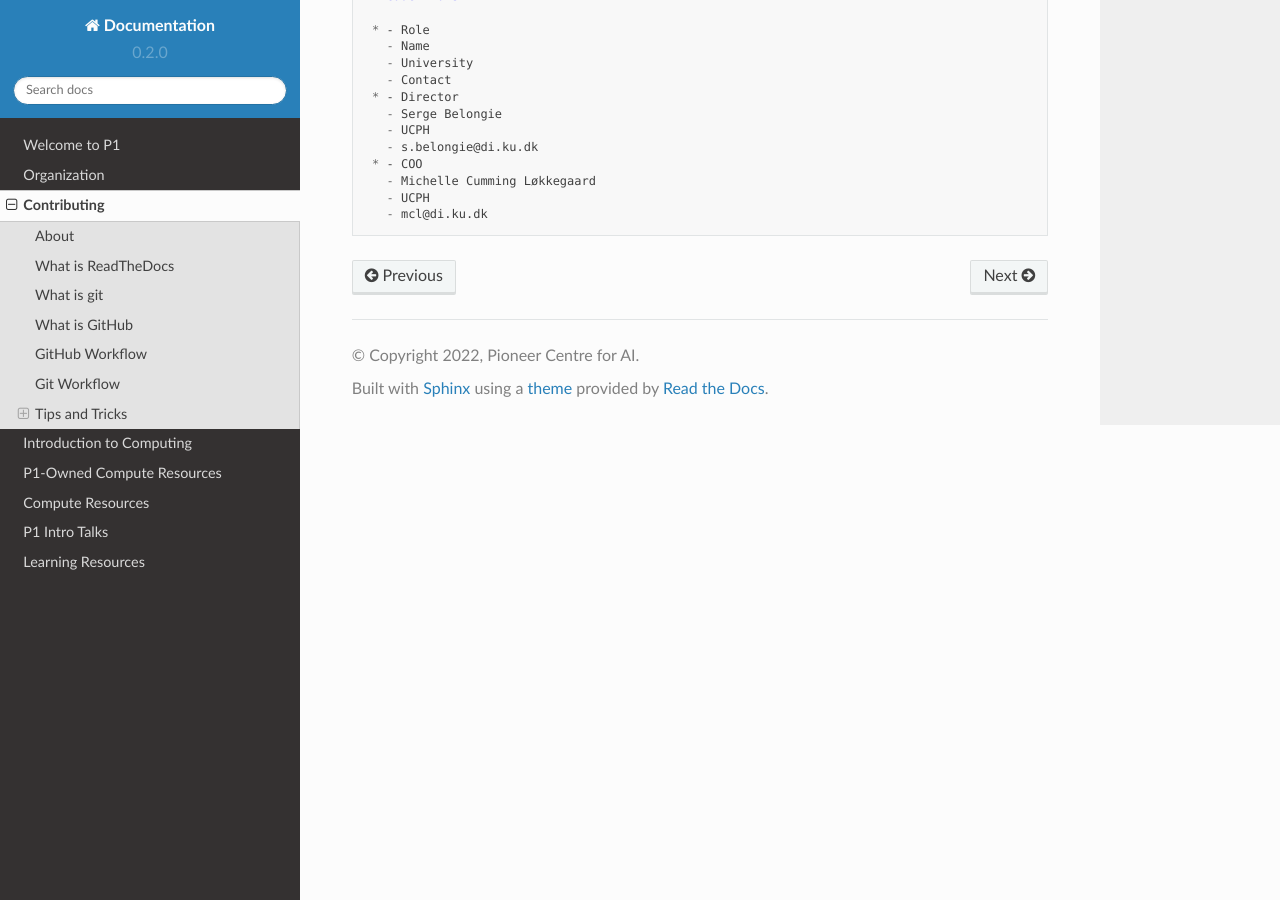
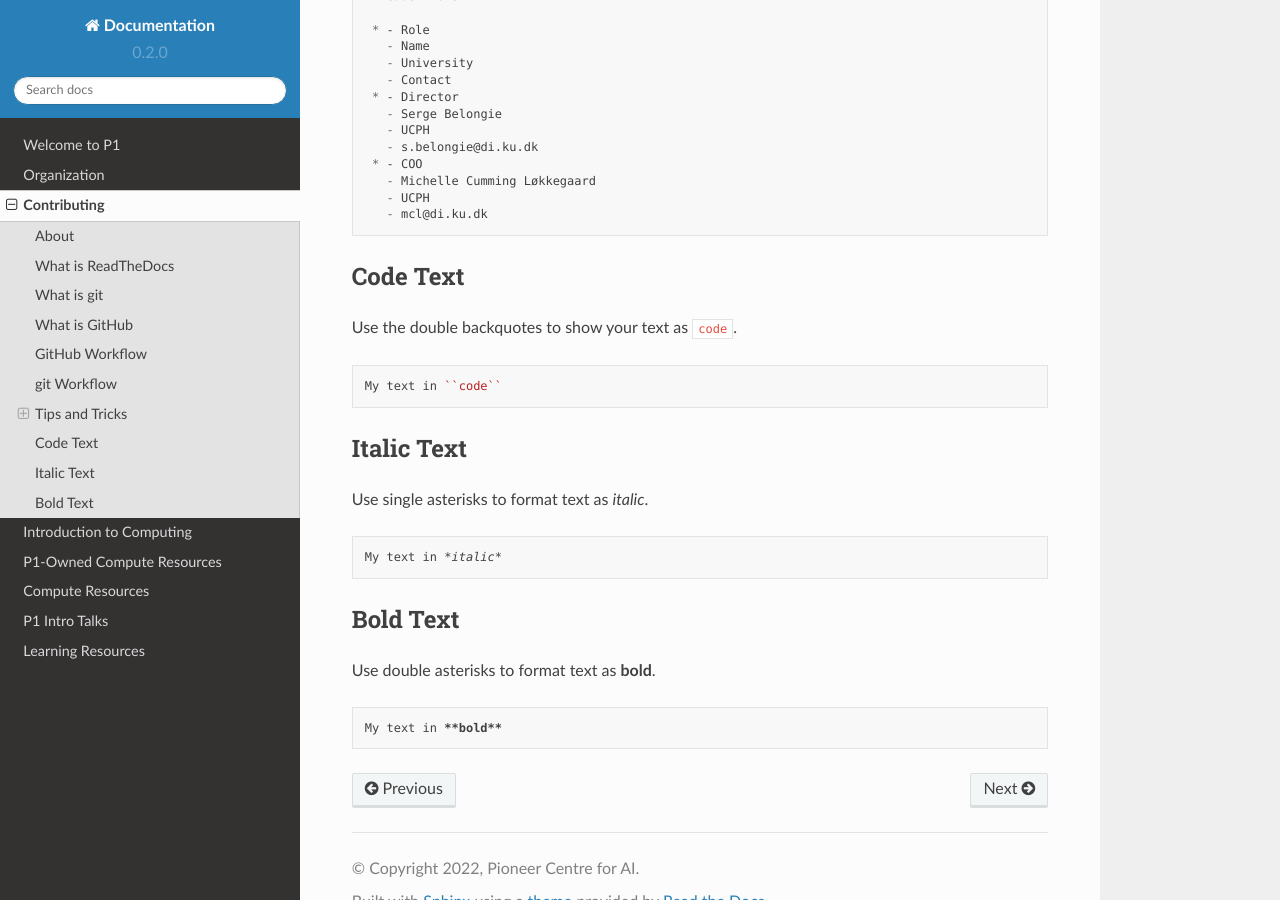
Before and after one commit to Pioneer-Centre-for-AI/p1-compute-documentation, a Sphinx documentation site: the page built from docs/source/contributing.rst, in a window 1280 px wide and 900 px high, scrolled down 7024 px. Built offline with Sphinx 7.4.7 and the Read the Docs theme 2.0.0, drawn with Linux system fonts in a browser that asks for light colours; some of the changed text lies outside the part shown.

Commit message:
Add some text formatting examples

```diff
--- a/docs/source/contributing.rst
+++ b/docs/source/contributing.rst
@@ -97,7 +97,7 @@ If your pull request did not build correctly, continue working on your changes u
   :width: 600
   :alt: Optionally add more descriptions and comments to the pull request.
 
-Git Workflow
+git Workflow
 ************
 Intro to contributing through git.
 
@@ -208,3 +208,32 @@ Source:
      - Michelle Cumming Løkkegaard
      - UCPH
      - mcl@di.ku.dk
+
+Code Text
+*********
+
+Use the double backquotes to show your text as ``code``.
+
+.. code-block:: RST
+
+  My text in ``code``
+
+
+Italic Text
+***********
+
+Use single asterisks to format text as *italic*.
+
+.. code-block:: RST
+
+  My text in *italic*
+
+
+Bold Text
+*********
+
+Use double asterisks to format text as **bold**.
+
+.. code-block:: RST
+
+  My text in **bold**
```
